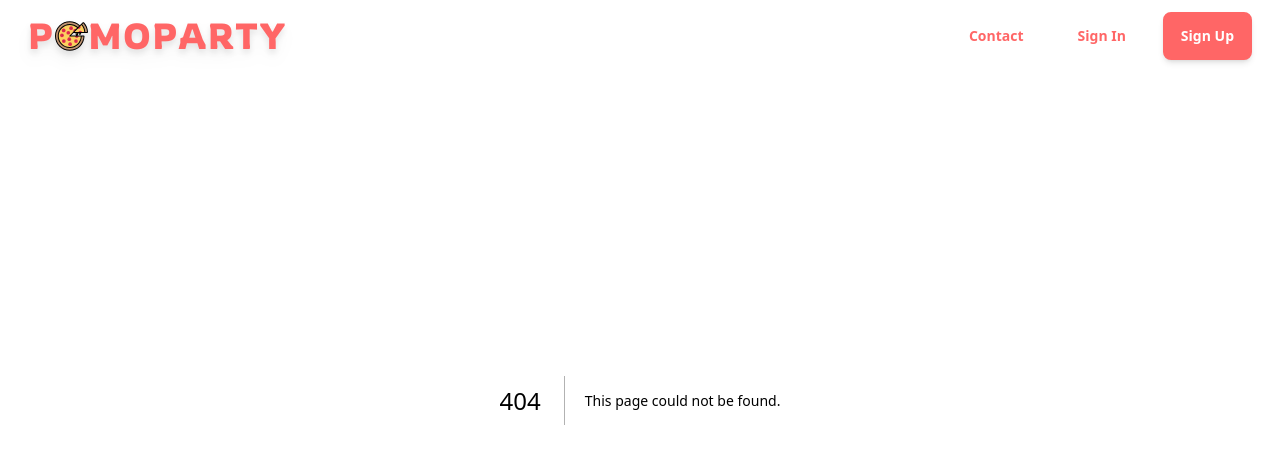
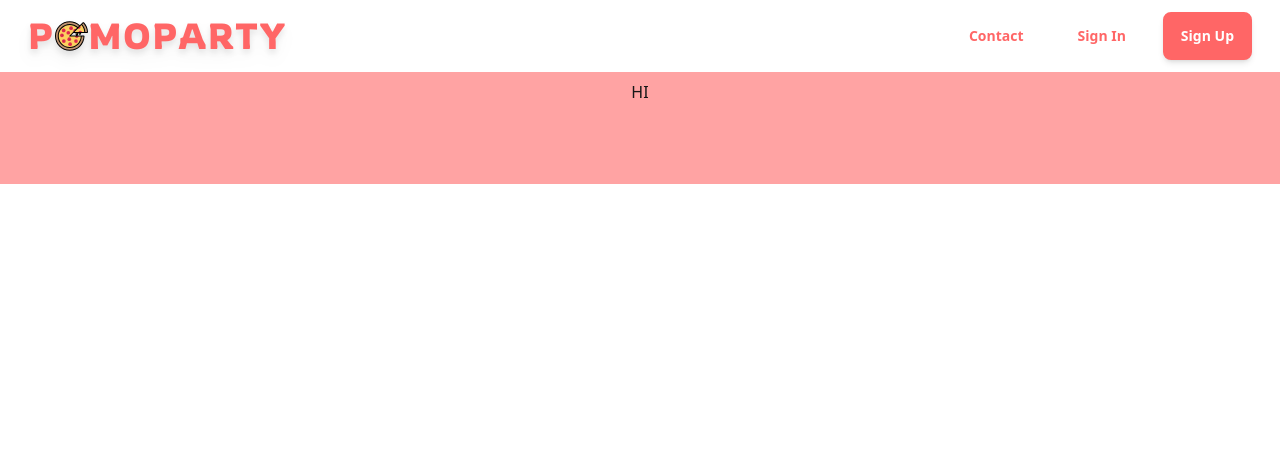
Before and after one commit to sn163/Pomoparty, a Next.js app: page /features in a window 1280 px wide. Before the commit this address had no page. Shown: the top 464 px of the page. Built offline with nearby package versions, Linux system fonts and the light colour scheme.

Commit message:
added a features folder

```diff
--- /dev/null
+++ b/src/app/features/page.tsx
@@ -0,0 +1,7 @@
+export default function Features() {
+  return (
+    <main className="flex flex-col items-center space-y-4 bg-accent p-20">
+      <h1>HI</h1>
+    </main>
+  );
+}
```
